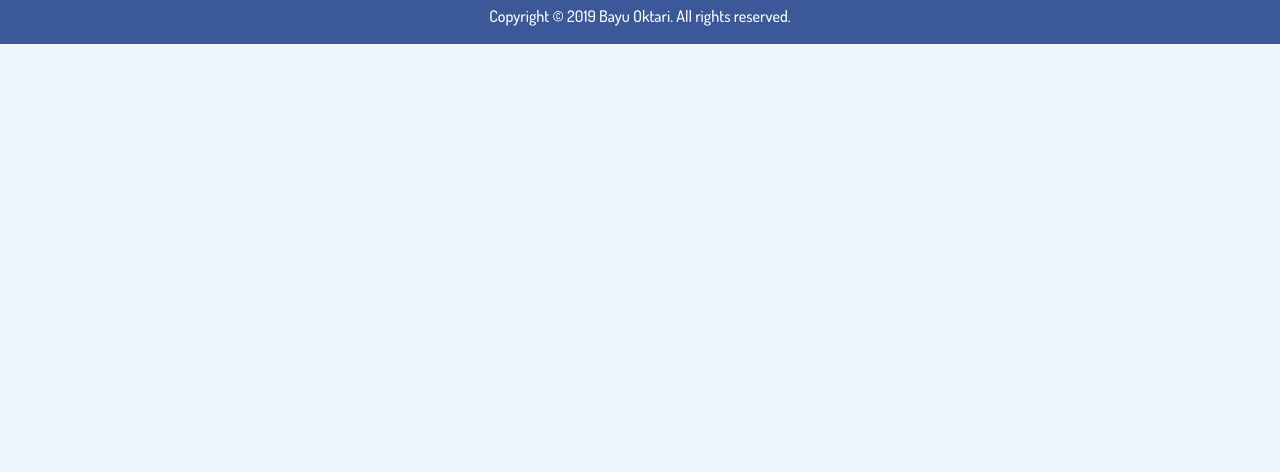
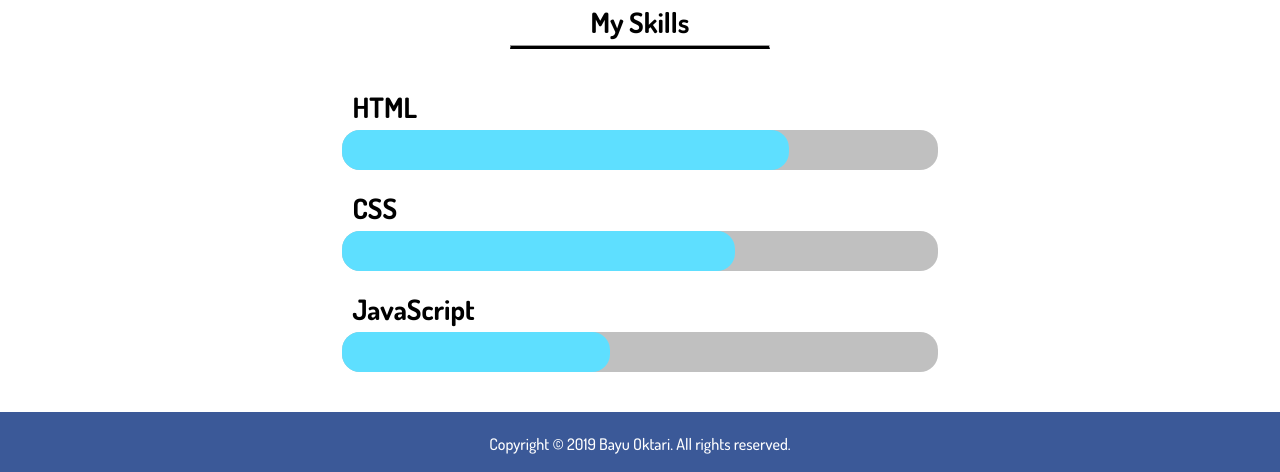
Before and after one commit to bayuoktari/bayuoktari.github.io, a plain HTML site: page index.html in a window 1280 px wide. Shown: the part 897-1369 px from the top of the page. Before the commit the page ends 941 px from the top, so only its background shows below. Drawn offline with Linux system fonts and the light colour scheme.

Commit message:
add skills section

```diff
--- a/css/style.css
+++ b/css/style.css
@@ -73,7 +73,7 @@ main h2 {
   text-align: center;
   margin-bottom: 5px;
 }
-main .line-title {
+.line-title {
   width: 260px;
   text-align: center;
   margin-left: auto;
@@ -136,6 +136,45 @@ main article ul li a img:hover {
   filter: none;
   transform: scale(1.3);
 }
+.skill {
+  clear: left;
+  background-color: #ffff;
+  padding: 20px;
+}
+.skill h2 {
+  text-align: center;
+  font-size: 28px;
+  margin-bottom: 5px;
+}
+.skill-name {
+  margin-left: 10px;
+  margin-bottom: 5px;
+  font-size: 28px;
+}
+.skill-wrapper {
+  width: 60%;
+  margin-left: auto;
+  margin-right: auto;
+  display: block;
+  margin-bottom: 20px;
+}
+.container-skill {
+  width: 80%;
+  margin-right: auto;
+  margin-left: auto;
+  padding-top: 40px;
+}
+.bar-border {
+  border-radius: 18px;
+  height: 40px;
+  width: 100%;
+  background-color: #c0c0c0;
+}
+.bar-progress {
+  background-color: #5edfff;
+  height: 100%;
+  border-radius: 18px;
+}
 footer {
   background-color: #3b5998;
   clear: left;
--- a/index.html
+++ b/index.html
@@ -78,6 +78,30 @@
         </article>
       </div>
     </main>
+    <section class="skill">
+      <h2>My Skills</h2>
+      <hr class="line-title" />
+      <div class="container-skill">
+        <div class="skill-wrapper">
+          <h3 class="skill-name">HTML</h3>
+          <div class="bar-border">
+            <div class="bar-progress" style="width:75%;"></div>
+          </div>
+        </div>
+        <div class="skill-wrapper">
+          <h3 class="skill-name">CSS</h3>
+          <div class="bar-border">
+            <div class="bar-progress" style="width:66%;"></div>
+          </div>
+        </div>
+        <div class="skill-wrapper">
+          <h3 class="skill-name">JavaScript</h3>
+          <div class="bar-border">
+            <div class="bar-progress" style="width:45%;"></div>
+          </div>
+        </div>
+      </div>
+    </section>
     <footer>
       <p class="copyright">
         Copyright © 2019 Bayu Oktari. All rights reserved.
```
